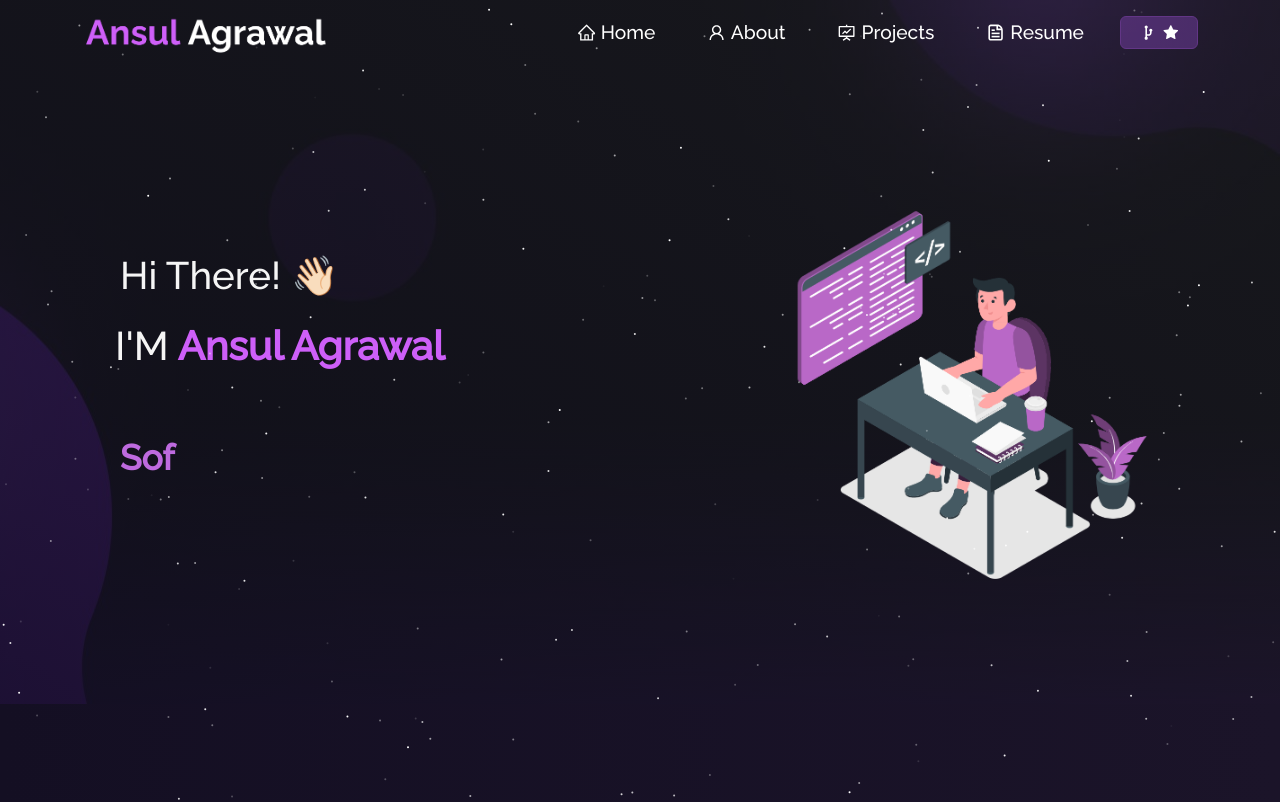
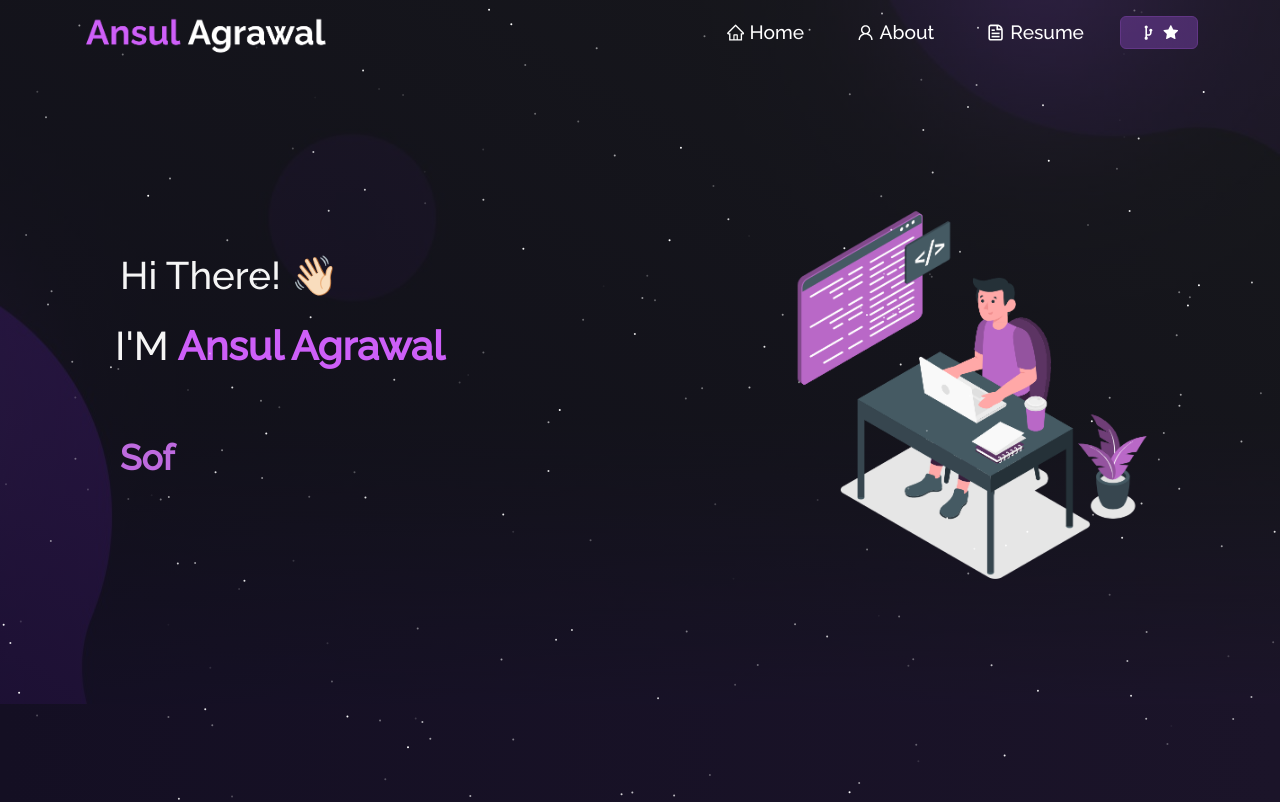
Before and after one commit to ansulagrawal/portfolio, a React (Vite) app: page / in a window 1280 px wide. Shown: the top 802 px of the page. Built offline with nearby package versions, Linux system fonts and the light colour scheme.

Commit message:
Fix Navbar

```diff
--- a/src/App.jsx
+++ b/src/App.jsx
@@ -3,7 +3,7 @@ import Preloader from './components/Pre';
 import Navbar from './components/Navbar';
 import Home from './components/Home/Home';
 import About from './components/About/About';
-import Projects from './components/Projects/Projects';
+// import Projects from './components/Projects/Projects';
 import Footer from './components/Footer';
 import Resume from './components/Resume/Resume';
 import { BrowserRouter as Router, Route, Routes, Navigate } from 'react-router-dom';
@@ -29,7 +29,7 @@ function App() {
         <ScrollToTop />
         <Routes>
           <Route path='/' element={<Home />} />
-          <Route path='/project' element={<Projects />} />
+          {/* <Route path='/project' element={<Projects />} /> */}
           <Route path='/about' element={<About />} />
           <Route path='/resume' element={<Resume />} />
           <Route path='*' element={<Navigate to='/' />} />
--- a/src/components/Navbar.jsx
+++ b/src/components/Navbar.jsx
@@ -6,8 +6,7 @@ import logo from '../Assets/logo.png';
 import Button from 'react-bootstrap/Button';
 import { Link } from 'react-router-dom';
 import { CgGitFork } from 'react-icons/cg';
-import { AiFillStar, AiOutlineHome, AiOutlineFundProjectionScreen, AiOutlineUser } from 'react-icons/ai';
-
+import { AiFillStar, AiOutlineHome, AiOutlineUser } from 'react-icons/ai';
 import { CgFileDocument } from 'react-icons/cg';
 
 function NavBar() {
@@ -49,11 +48,11 @@ function NavBar() {
               </Nav.Link>
             </Nav.Item>
 
-            <Nav.Item>
+            {/* <Nav.Item>
               <Nav.Link as={Link} to='/project' onClick={() => updateExpanded(false)}>
                 <AiOutlineFundProjectionScreen style={{ marginBottom: '2px' }} /> Projects
               </Nav.Link>
-            </Nav.Item>
+            </Nav.Item> */}
 
             <Nav.Item>
               <Nav.Link as={Link} to='/resume' onClick={() => updateExpanded(false)}>
```
